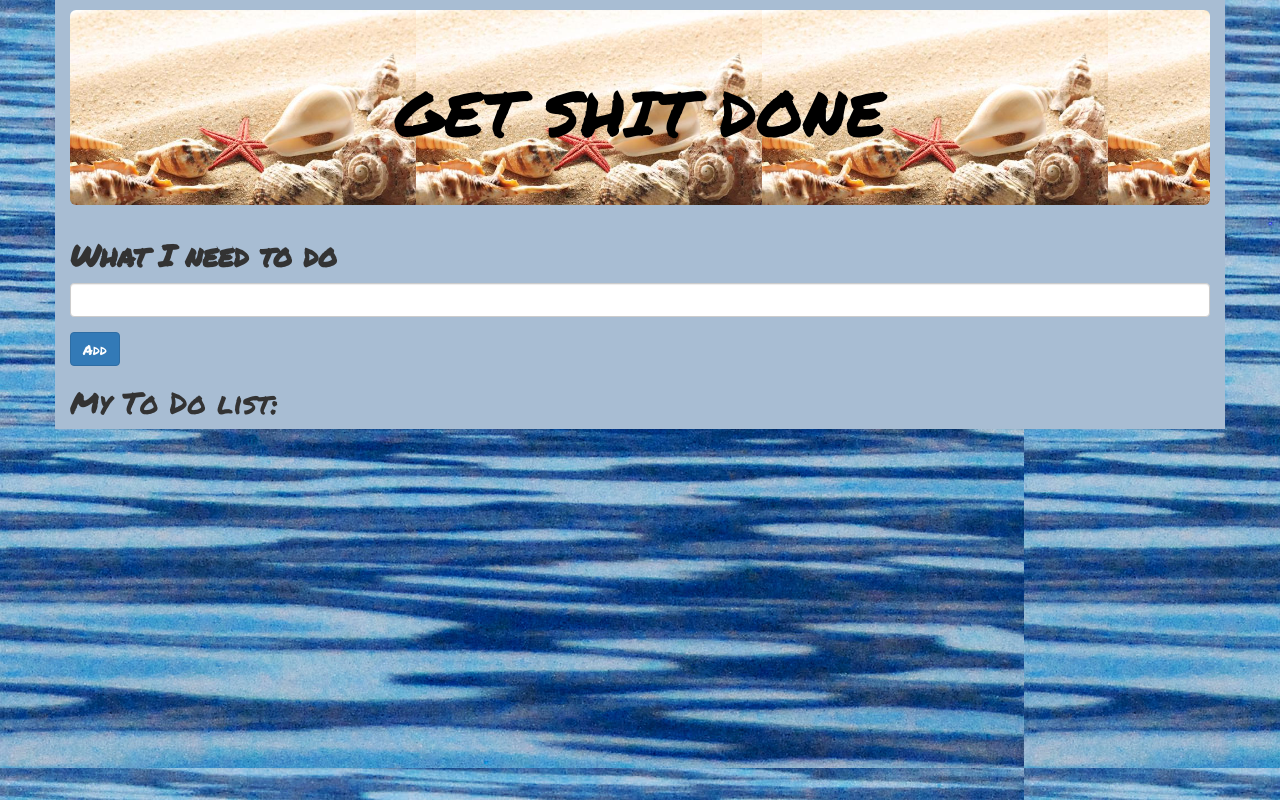
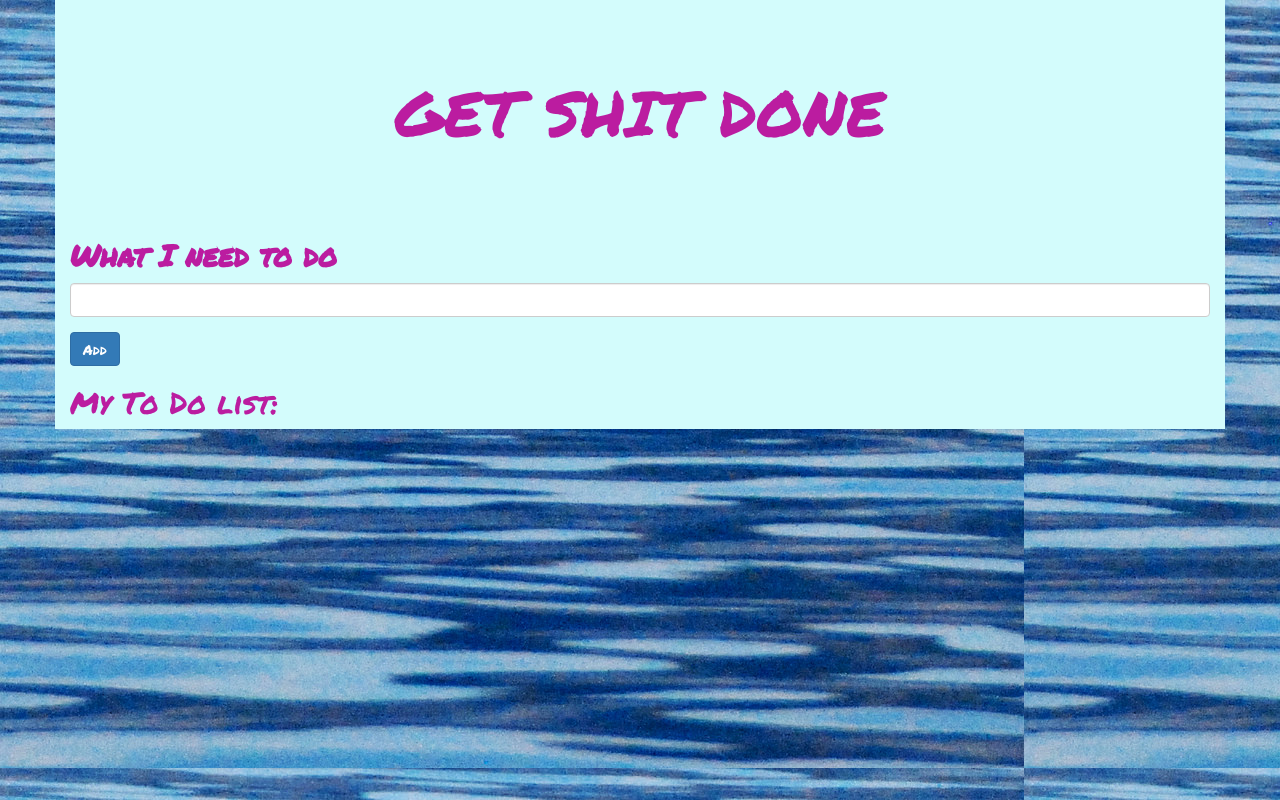
Before and after one commit to kristendynamite/to-do-list, a plain HTML site: page index.html in a window 1280 px wide. Drawn offline with Linux system fonts and the light colour scheme.

Commit message:
add new font colors, add narwhal icon to list, change jumbotron background color

```diff
--- a/css/styles.css
+++ b/css/styles.css
@@ -1,10 +1,9 @@
 .jumbotron {
-  background-image: url(../img/seashells.jpg);
-  background-size: contain;
-  color: black;
+  color: #BB1CA0;
   font-family: 'Permanent Marker', fantasy;
   text-align: center;
   margin-top: 10px;
+  background-color: #D3FCFC;
 }
 
 .Tasks {
@@ -16,10 +15,11 @@ body {
   font-family: 'Permanent Marker', fantasy;
   background-image: url(../img/water2.jpg);
   background-repeat: repeat;
+  color: #BB1CA0;
 }
 
 .container {
-  background-color: #a8bdd3;
+  background-color: #D3FCFC;
 }
 
 .form-group {
@@ -29,3 +29,7 @@ body {
 #hidden-list {
   font-size: 20px;
 }
+
+ul {
+    list-style-image: url('../img/narwhal3.png');
+}
```
Also changed, not shown: img/narwhal.jpeg (added), img/narwhal2.gif (added), img/narwhal3.png (added).
